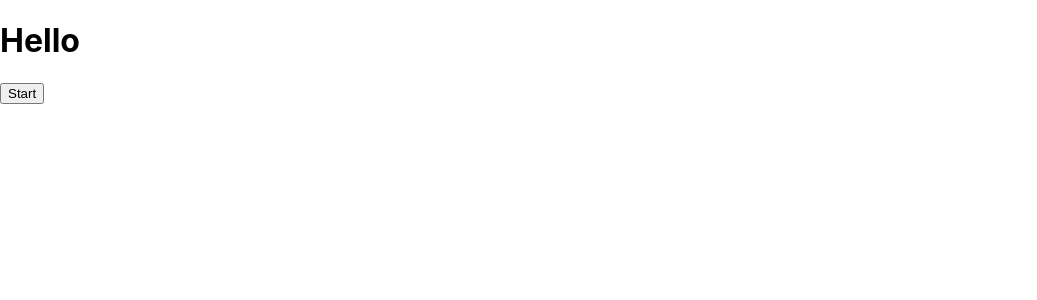
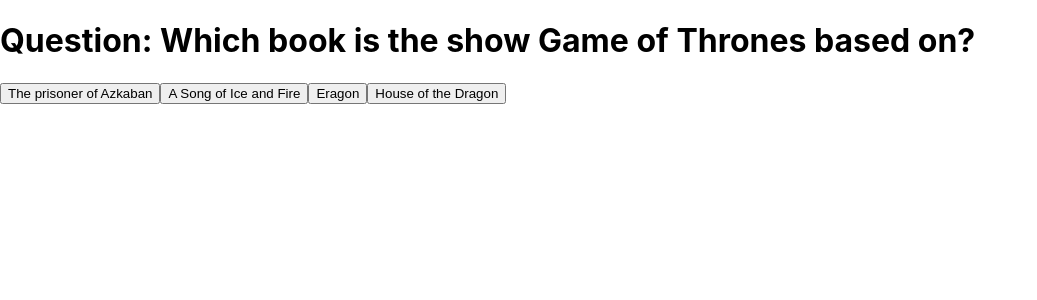
Before and after one commit to Technigo/project-redux-quiz-old, a React (Create React App) app: page / in a window 1280 px wide. Both pictures are taken after a click on the button "Start". Shown: the top 300 px of the page, without its empty margins (0-1037 px from the left). Built offline with nearby package versions, Linux system fonts and the light colour scheme.

Commit message:
buttons working

```diff
--- a/package.json
+++ b/package.json
@@ -14,6 +14,7 @@
     "react": "^18.2.0",
     "react-dom": "^18.2.0",
     "react-redux": "^8.0.2",
+    "react-router-dom": "^6.4.2",
     "react-scripts": "^5.0.1",
     "redux": "^4.2.0"
   },
--- a/src/components/Question.js
+++ b/src/components/Question.js
@@ -1,8 +1,9 @@
-import React from 'react'
+import React, { useState } from 'react'
 import { useDispatch, useSelector } from 'react-redux'
 import { quiz } from 'reducers/quiz'
 
 export const Question = () => {
+  const [disable, setDisabled] = useState(false);
   const question = useSelector((state) => state.quiz.questions[state.quiz.currentQuestionIndex])
   const dispatch = useDispatch();
   console.log(question);
@@ -13,9 +14,16 @@ export const Question = () => {
 
   const onAnswerSubmit = (questionId, answerIndex) => {
     dispatch(quiz.actions.submitAnswer({ questionId, answerIndex }))
-    if (question.correctAnswerIndex === answerIndex) {
+    setDisabled(true);
+
+    setTimeout(() => {
       dispatch(quiz.actions.goToNextQuestion())
-    } /* else {
+      setDisabled(false)
+    }, 500);
+
+    /* if (question.correctAnswerIndex === answerIndex) {
+      dispatch(quiz.actions.goToNextQuestion())
+    }  else {
       window.alert('sorry wrong answer')
     } */
   }
@@ -24,7 +32,7 @@ export const Question = () => {
     <div>
       <h1>Question: {question.questionText}</h1>
       {question.options.map((option, index) => {
-        return <button onClick={() => onAnswerSubmit(question.id, index)} key={option} type="button">{option}</button>
+        return <button disabled={disable} onClick={() => onAnswerSubmit(question.id, index)} key={option} type="button">{option}</button>
       })}
     </div>
   )
--- a/src/components/QuizEnd.js
+++ b/src/components/QuizEnd.js
@@ -1,8 +1,10 @@
 import React from 'react'
-import { useSelector } from 'react-redux'
-// import { quiz } from 'reducers/quiz'
+import { useSelector, useDispatch } from 'react-redux'
+// import { StartPage } from './StartPage'
+import { quiz } from 'reducers/quiz'
 
 export const QuizEnd = () => {
+  const dispatch = useDispatch()
   const selectedAnswer = useSelector((state) => state.quiz.answers)
   console.log(selectedAnswer)
   return (
@@ -11,6 +13,7 @@ export const QuizEnd = () => {
       {selectedAnswer.map((item) => {
         return <p key={item.answer}>{item.isCorrect ? 'rätt' : 'fel'} {item.answer}</p>
       })}
+      <button type="button" onClick={() => dispatch(quiz.actions.restart())}>Restart</button>
     </div>
   )
 }
--- a/src/components/StartPage.js
+++ b/src/components/StartPage.js
@@ -1,18 +1,44 @@
 import React from 'react'
-// import { useDispatch } from 'react-redux'
-// import { quiz } from 'reducers/quiz';
+import { useDispatch, useSelector } from 'react-redux'
+import { quiz } from 'reducers/quiz';
 import { CurrentQuestion } from './CurrentQuestion';
 
+// Vår första
+
+// export const StartPage = () => {
+// //   const dispatch = useDispatch();
+// //   const quizStarted = useSelector((state) => state.quiz.start)
+//   const startBtn = () => {
+//     return <CurrentQuestion />
+//   }
+
+//   return (
+//     <div><h1>Hello</h1>
+//       <button type="button" onClick={startBtn}>Start</button>
+//     </div>
+//   )
+// }
+
+// Den här under funkar
+
 export const StartPage = () => {
-//   const dispatch = useDispatch();
-//   const quizStarted = useSelector((state) => state.quiz.start)
-  const startBtn = () => {
-    return <CurrentQuestion />
+  const dispatch = useDispatch()
+  const start = useSelector((state) => state.quiz.quizStarted);
+  /*   const [startQuiz, setStartQuiz] = useState(false)
+  setStartQuiz(true)
+  const handleStartQuiz = () => {
+
   }
+*/
 
   return (
-    <div><h1>Hello</h1>
-      <button type="button" onClick={startBtn}>Start</button>
+    <div>
+      {!start ? <button type="button" onClick={() => dispatch(quiz.actions.startQuiz())}>Start</button>
+        : <CurrentQuestion />}
     </div>
   )
 }
+
+// export const StartPage = () => {
+//   return <container><Link to="/CurrentQuestion" /></container>
+// }
--- a/src/reducers/quiz.js
+++ b/src/reducers/quiz.js
@@ -59,7 +59,7 @@ export const quiz = createSlice({
      */
 
     startQuiz: (state) => {
-      state.start = true
+      state.quizStarted = true
     },
 
     submitAnswer: (state, action) => {
```
Also changed, not shown: 1 other file (tests, documents, lock files or other folders).
